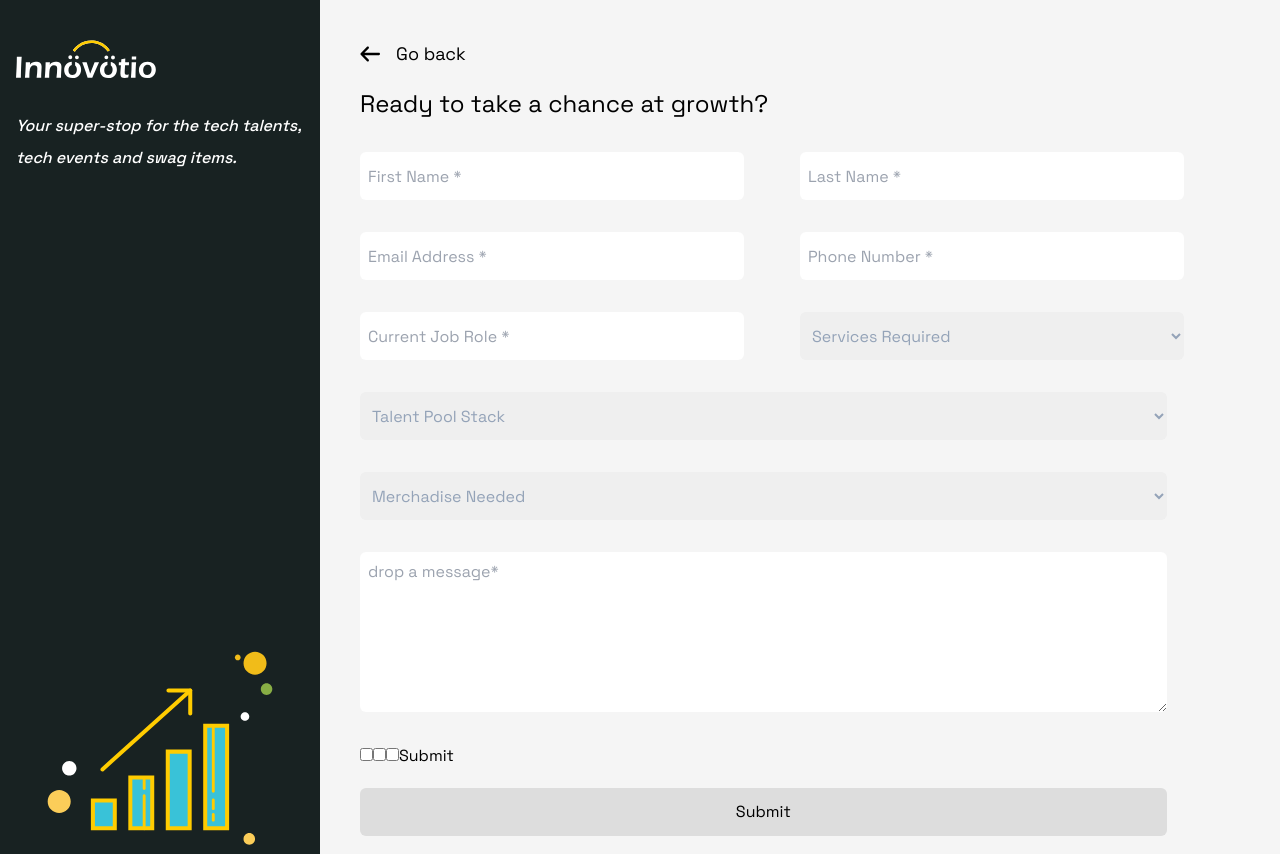
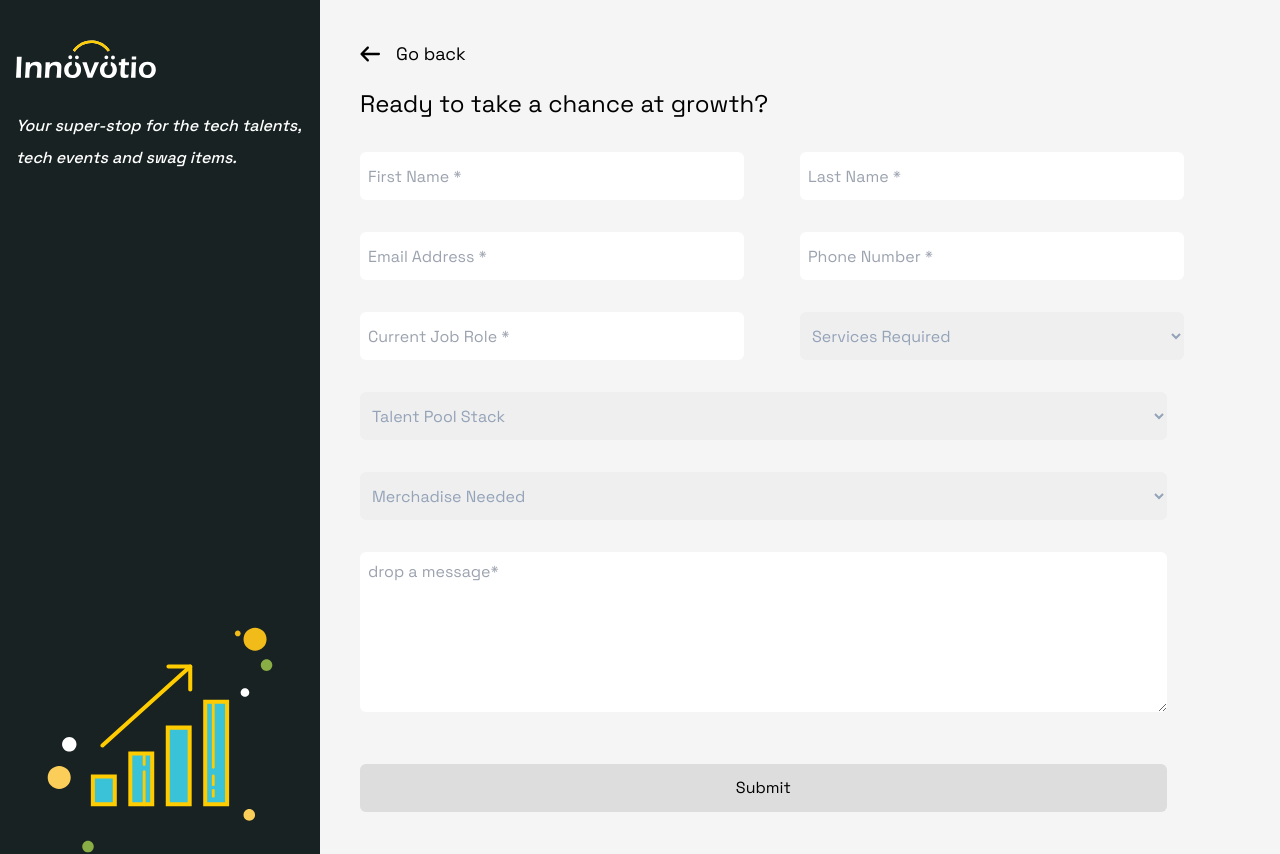
Before and after one commit to Innovotio/Innovotio-Website, a Next.js app: page /business in a window 1280 px wide. Shown: the top 854 px of the page. Built offline with nearby package versions, Linux system fonts and the light colour scheme.

Commit message:
reversed changes

```diff
--- a/src/components/form/Client.js
+++ b/src/components/form/Client.js
@@ -269,14 +269,6 @@ const Client = () => {
                 />
               </div>
 
-              <input type="checkbox" name="item" value="item1" id="item1" />
-
-              <input type="checkbox" name="item" value="item2" id="item2" />
-
-              <input type="checkbox" name="item" value="item3" id="item3" />
-
-              <input type="submit" value="Submit" />
-
               <div className="lg:w-11/12 w-12/12 mt-5 mb-24 bg-Darkgray h-12 rounded-md flex justify-center">
                 <button className="">Submit</button>
               </div>
```
